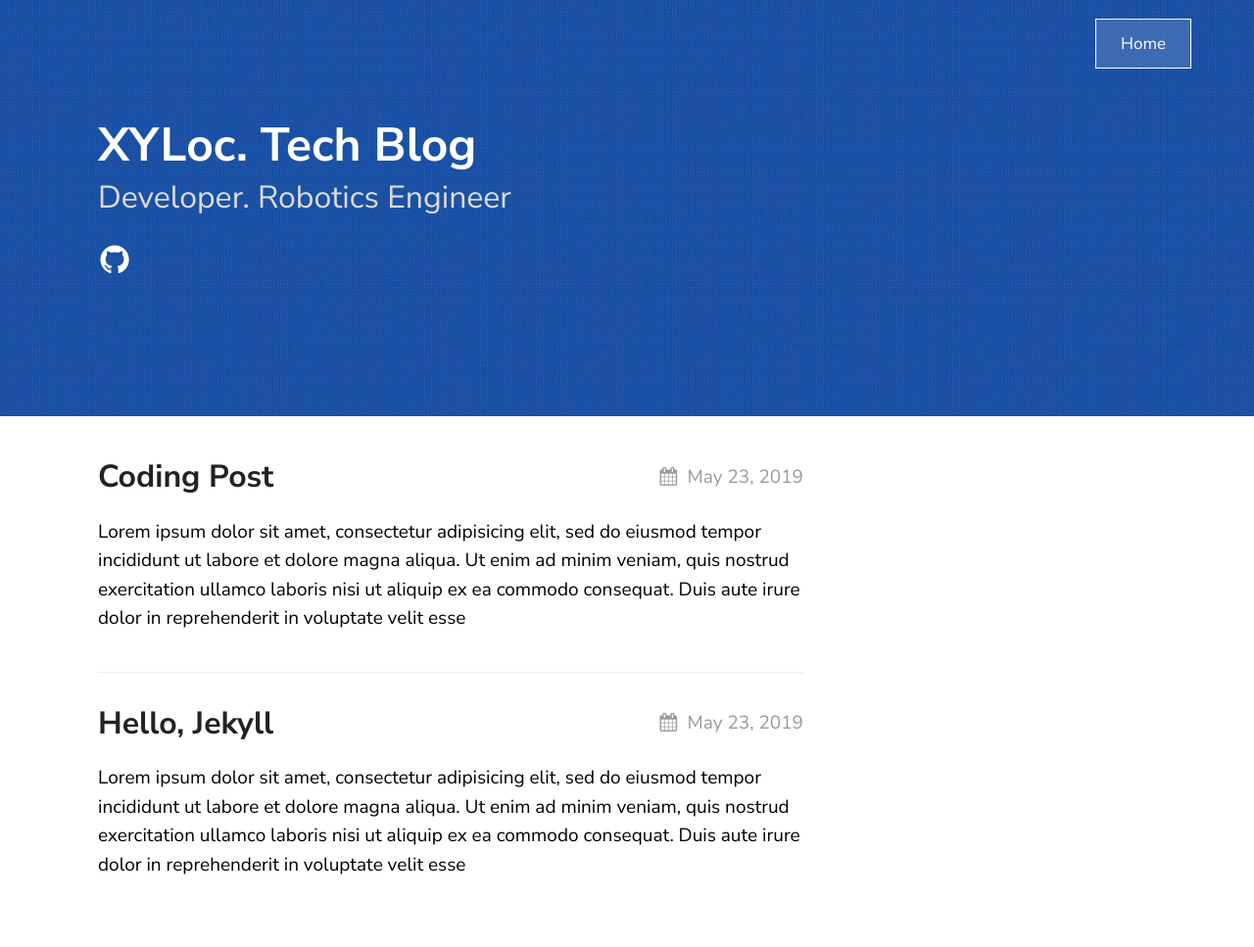
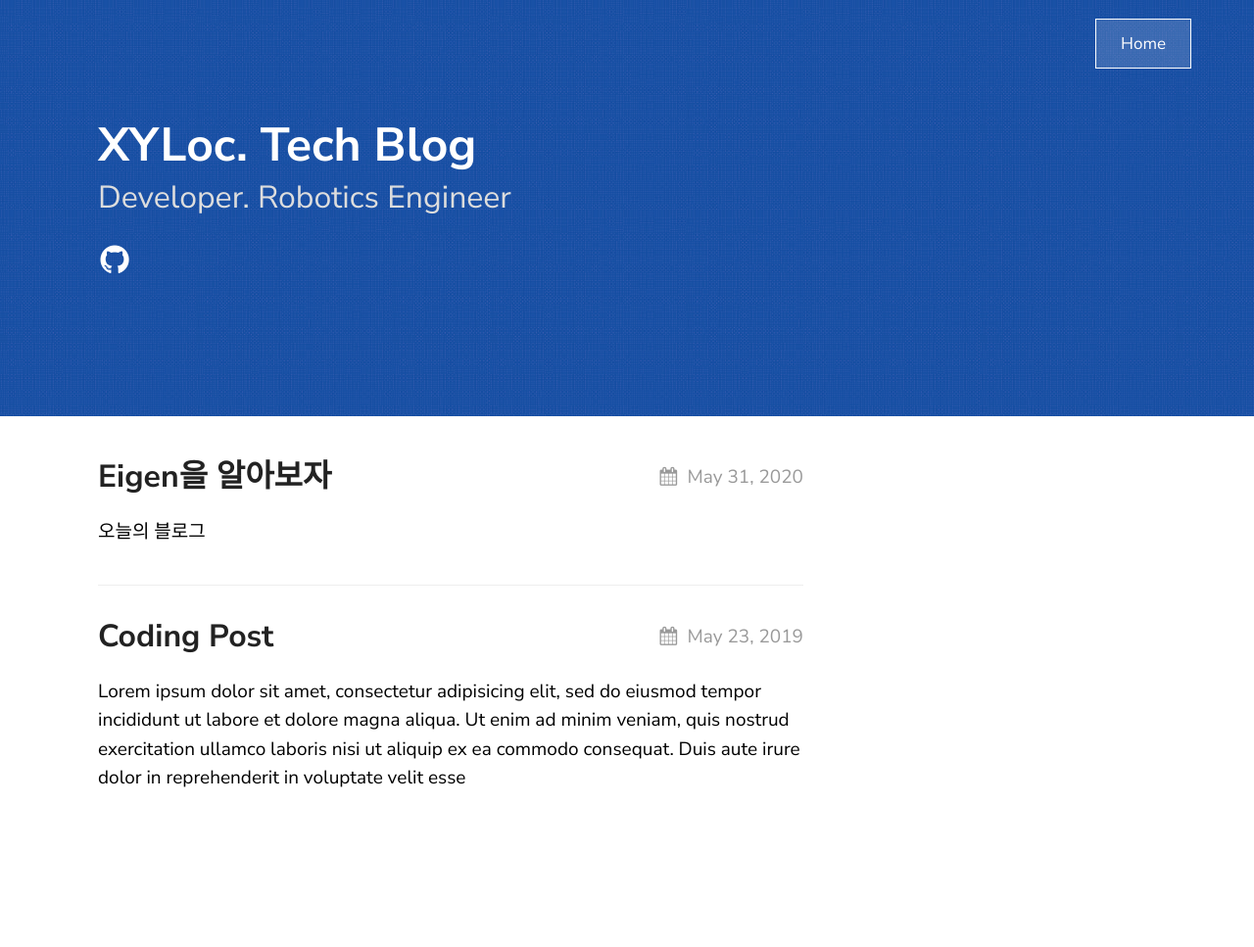
Before and after one commit to xyloc/xyloc.github.io, a Jekyll site: the page built from index.md, in a window 1280 px wide. Shown: the whole page at 98% size. Built offline with Jekyll 4.4.1, drawn with Linux system fonts in a browser that asks for light colours; after the commit the page ends 900 px from its top, so only the background shows below that.

Commit message:
Update and rename 2019-05-23-welcome-to-jekyll.markdown to 2020-05-31-first-eigen-.markdown

```diff
--- a/_posts/2019-05-23-welcome-to-jekyll.markdown
+++ b/_posts/2020-05-31-first-eigen-.markdown
@@ -1,9 +1,10 @@
 ---
 layout: post
-title:  "Hello, Jekyll"
-date:   2019-05-23 21:03:36 +0530
+title:  "Eigen을 알아보자"
+date:   2020-05-31 21:00:00 +0900
 ---
-Lorem ipsum dolor sit amet, consectetur adipisicing elit, sed do eiusmod tempor incididunt ut labore et dolore magna aliqua. Ut enim ad minim veniam, quis nostrud exercitation ullamco laboris nisi ut aliquip ex ea commodo consequat. Duis aute irure dolor in reprehenderit in voluptate velit esse
+
+오늘의 블로그
 
 ![texture theme preview](https://images.unsplash.com/photo-1500322969630-a26ab6eb64cc?ixlib=rb-1.2.1&ixid=eyJhcHBfaWQiOjEyMDd9&w=1000&q=80)
 
```
